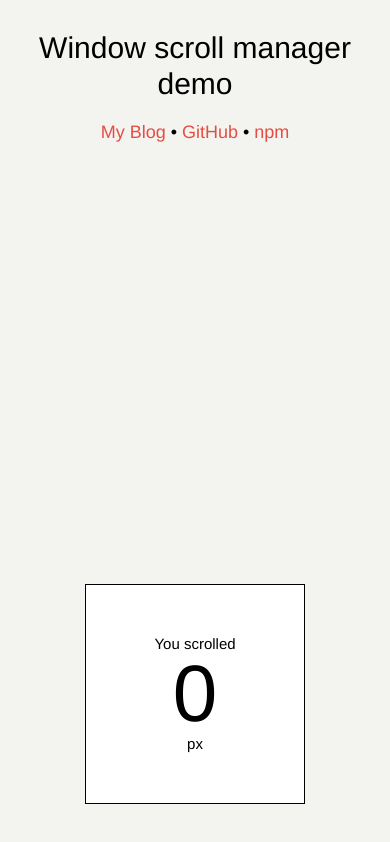
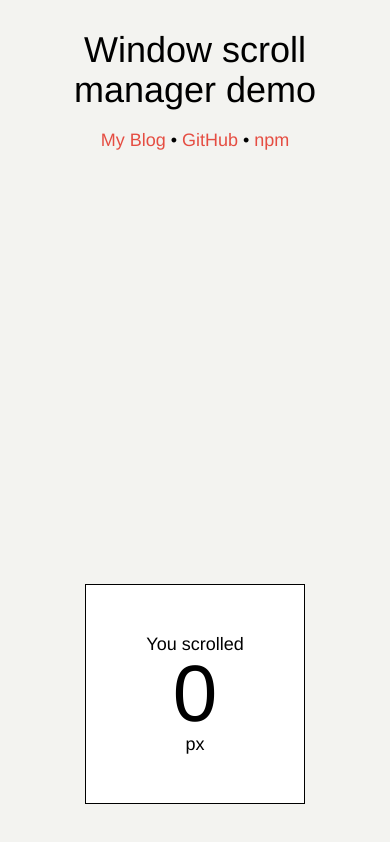
Before and after one commit to Stanko/window-scroll-manager, a website: page index.html in a window 390 px wide. Shown: the top 842 px of the page. Drawn offline with Linux system fonts and the light colour scheme.

Commit message:
Responsive demo

```diff
--- a/index.html
+++ b/index.html
@@ -17,25 +17,47 @@
       padding: 0;
     }
 
+    html {
+      font-size: 10px;
+    }
+
+    @media (min-width: 1500px) {
+      html {
+        font-size: 12px;
+      }
+    }
+
+    @media (min-width: 2000px) {
+      html {
+        font-size: 14px;
+      }
+    }
+
+    @media (min-width: 2500px) {
+      html {
+        font-size: 15px;
+      }
+    }
+
     body {
       font-family: 'Helvetica Neue', Helvetica, Arial, sans-serif;
       background: #f3f3f0;
       height: 300vh;
-      font-size: 15px;
+      font-size: 1.8rem;
     }
 
     .ScrollPosition {
       position: fixed;
-      height: 220px;
+      height: 22rem;
       width: 100%;
-      bottom: 40px;
+      bottom: 4rem;
       text-align: center;
     }
 
-    @media (min-width: 600px) {
+    @media (min-width: 60rem) {
       .ScrollPosition {
         top: 50%;
-        margin-top: -110px;
+        margin-top: -11rem;
         bottom: auto;
       }
     }
@@ -43,13 +65,13 @@
     .ScrollPosition-content {
       position: relative;
       z-index: 10;
-      line-height: 20px;
-      height: 120px;
-      margin-top: 50px;
+      line-height: 2rem;
+      height: 12rem;
+      margin-top: 5rem;
     }
 
     .ScrollPosition-value {
-      font-size: 80px;
+      font-size: 8rem;
       position: relative;
       z-index: 10;
       line-height: 1;
@@ -59,31 +81,31 @@
     .ScrollPosition-rotate {
       background: #fff;
       border: 1px solid #000;
-      height: 220px;
+      height: 22rem;
       left: 50%;
-      margin-left: -110px;
+      margin-left: -11rem;
       position: absolute;
       top: 0;
-      width: 220px;
+      width: 22rem;
       z-index: 0;
     }
 
     .Content {
       margin: 0 auto;
-      max-width: 800px;
-      padding: 30px 20px;
+      max-width: 50rem;
+      padding: 3rem 2rem;
       text-align: center;
     }
 
     h1 {
       font-weight: normal;
-      font-size: 2em;
-      line-height: 1.2em;
-      margin-bottom: 20px;
+      font-size: 3.6rem;
+      line-height: 4rem;
+      margin-bottom: 2rem;
     }
 
     .Links {
-      font-size: 18px;
+      font-size: 1.8rem;
     }
 
     .Links a {
```
